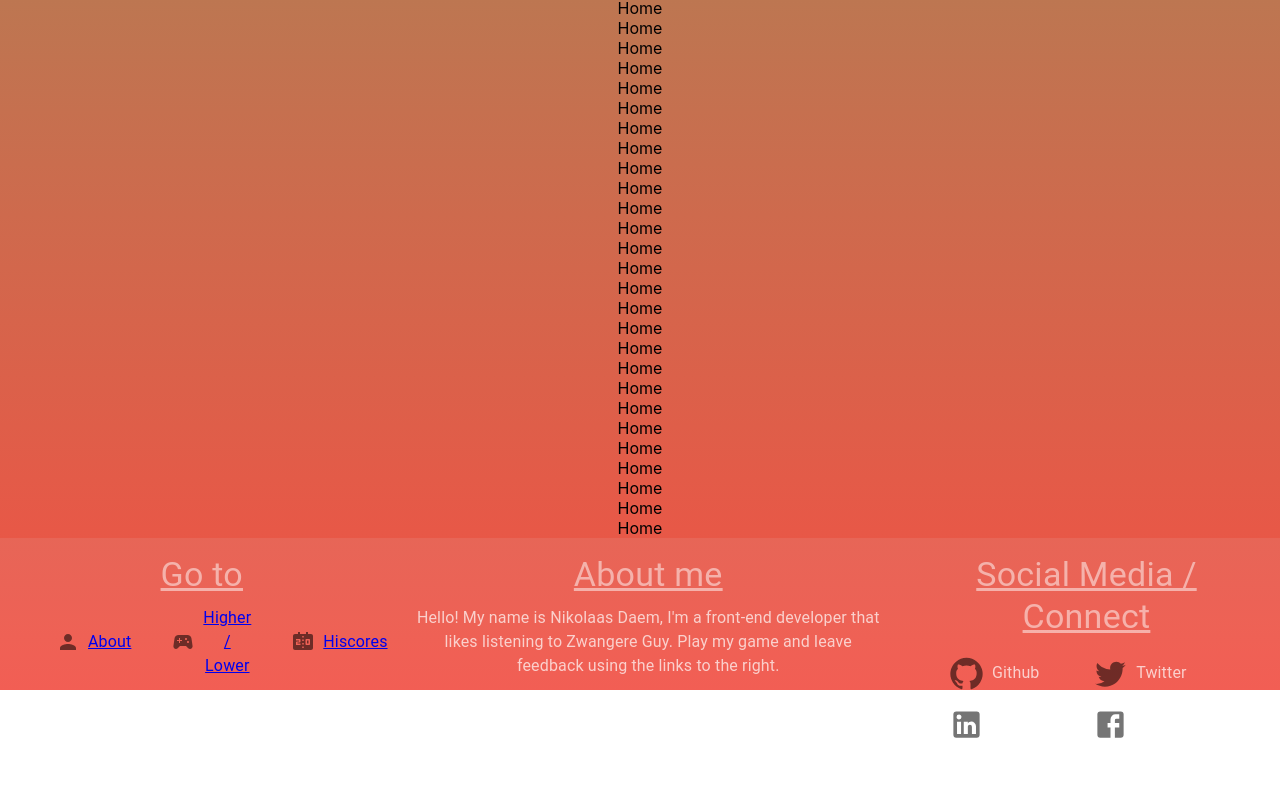
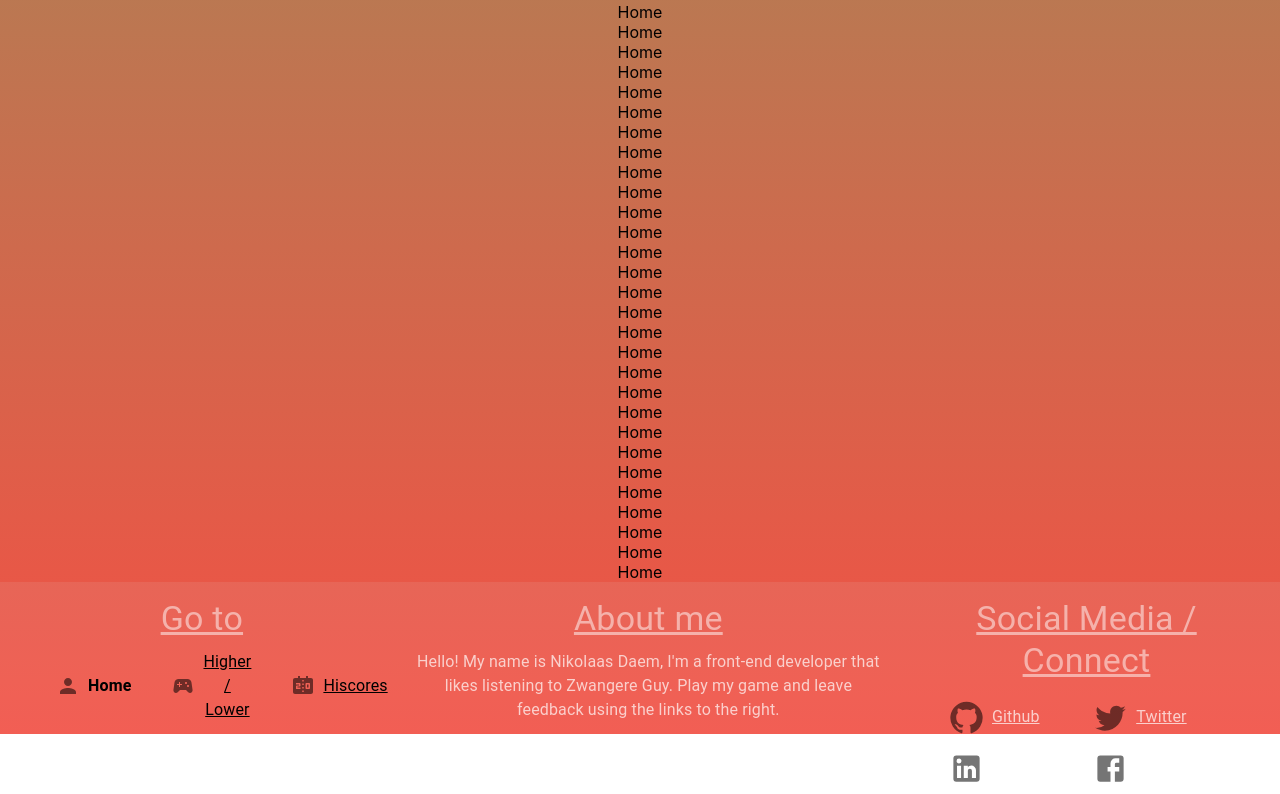
Before and after one commit to DaemNE/Higher-lower-revisited, a React (Create React App) app: page / in a window 1280 px wide. Shown: the part 1102-1896 px from the top of the page. Before the commit the page ends 1852 px from the top, so only its background shows below. Built offline with nearby package versions, Linux system fonts and the light colour scheme.

Commit message:
Adde submit button and hiscores tab

```diff
--- a/src/components/Footer.js
+++ b/src/components/Footer.js
@@ -6,8 +6,16 @@ import TwitterIcon from "@mui/icons-material/Twitter";
 import LinkedInIcon from "@mui/icons-material/LinkedIn";
 import SportsEsportsIcon from "@mui/icons-material/SportsEsports";
 import ScoreboardIcon from "@mui/icons-material/Scoreboard";
-import { NavLink, useLocation } from "react-router-dom";
+import { NavLink } from "react-router-dom";
 import { Person } from "@mui/icons-material";
+
+const navLinkStyles = ({ isActive }) => {
+  return {
+    fontWeight: isActive ? "bold" : "normal",
+    textDecoration: isActive ? "none" : "underline",
+    color: "black",
+  };
+};
 
 export const Footer = () => {
   return (
@@ -51,6 +59,7 @@ export const Footer = () => {
               </IconButton>
               <Typography>
                 <NavLink
+                  style={navLinkStyles}
                   to={"/"}
                   onClick={() => {
                     if (window.location.href === "http://localhost:3000/") {
@@ -58,7 +67,7 @@ export const Footer = () => {
                     }
                   }}
                 >
-                  About
+                  Home
                 </NavLink>
               </Typography>
             </Box>
@@ -76,6 +85,7 @@ export const Footer = () => {
               </IconButton>
               <Typography>
                 <NavLink
+                  style={navLinkStyles}
                   to={"/higher-lower"}
                   onClick={() => {
                     if (
@@ -103,6 +113,7 @@ export const Footer = () => {
               </IconButton>
               <Typography>
                 <NavLink
+                  style={navLinkStyles}
                   to={"/hiscores"}
                   onClick={() => {
                     if (
@@ -164,13 +175,22 @@ export const Footer = () => {
                   paddingLeft: "2rem",
                 }}
               >
-                <IconButton>
+                <IconButton
+                  href={"https://www.github.com/daemne"}
+                  target="_blank"
+                >
                   <GitHubIcon fontSize="large" />
                 </IconButton>
                 <Typography
                   sx={{
                     color: "rgba(255, 255, 255, 0.7)",
+                    "&:hover": {
+                      cursor: "pointer",
+                    },
                   }}
+                  component={"a"}
+                  href={"https://www.github.com/daemne"}
+                  target="_blank"
                 >
                   Github
                 </Typography>
@@ -183,13 +203,22 @@ export const Footer = () => {
                   paddingLeft: "2rem",
                 }}
               >
-                <IconButton>
+                <IconButton
+                  href={"https://www.linkedin.com/in/nikolaas-daem-834185123/"}
+                  target="_blank"
+                >
                   <LinkedInIcon fontSize="large" />
                 </IconButton>
                 <Typography
                   sx={{
                     color: "rgba(255, 255, 255, 0.7)",
+                    "&:hover": {
+                      cursor: "pointer",
+                    },
                   }}
+                  component={"a"}
+                  href={"https://www.linkedin.com/in/nikolaas-daem-834185123/"}
+                  target="_blank"
                 >
                   LinkedIn
                 </Typography>
@@ -204,13 +233,22 @@ export const Footer = () => {
                   paddingLeft: "2rem",
                 }}
               >
-                <IconButton>
+                <IconButton
+                  href={"https://www.twitter.com/zwangereguy"}
+                  target="_blank"
+                >
                   <TwitterIcon fontSize="large" />
                 </IconButton>
                 <Typography
                   sx={{
                     color: "rgba(255, 255, 255, 0.7)",
+                    "&:hover": {
+                      cursor: "pointer",
+                    },
                   }}
+                  component={"a"}
+                  href={"https://www.twitter.com/zwangereguy"}
+                  target="_blank"
                 >
                   Twitter
                 </Typography>
@@ -223,13 +261,22 @@ export const Footer = () => {
                   paddingLeft: "2rem",
                 }}
               >
-                <IconButton>
+                <IconButton
+                  href={"https://www.facebook.com/zwangereguy"}
+                  target="_blank"
+                >
                   <FacebookIcon fontSize="large" />
                 </IconButton>
                 <Typography
                   sx={{
                     color: "rgba(255, 255, 255, 0.7)",
+                    "&:hover": {
+                      cursor: "pointer",
+                    },
                   }}
+                  component={"a"}
+                  href={"https://www.facebook.com/zwangereguy"}
+                  target="_blank"
                 >
                   Facebook
                 </Typography>
--- a/src/components/Hiscores.js
+++ b/src/components/Hiscores.js
@@ -1,5 +1,89 @@
+import {
+  Box,
+  Card,
+  Paper,
+  Table,
+  TableBody,
+  TableCell,
+  TableContainer,
+  TableHead,
+  TableRow,
+} from "@mui/material";
 import React from "react";
 
 export const Hiscores = () => {
-  return <div>Hiscores</div>;
+  const mockData = [
+    {
+      name: "Nikolaas",
+      score: "24",
+    },
+    {
+      name: "Albert",
+      score: "5",
+    },
+    {
+      name: "Jesse",
+      score: "8",
+    },
+    {
+      name: "Fre",
+      score: "100",
+    },
+    {
+      name: "Alex",
+      score: "6",
+    },
+  ];
+  return (
+    <Box
+      sx={{
+        minHeight: "90vh",
+        display: "flex",
+        justifyContent: "center",
+        alignItems: "center",
+        paddingTop: "30px",
+        paddingBottom: "30px",
+      }}
+    >
+      <TableContainer
+        component={Card}
+        sx={{
+          background: "transparent",
+          width: "60vw",
+          border: "1px solid grey",
+        }}
+      >
+        <Table sx={{ minWidth: 650 }} size="small" aria-label="hi-scores table">
+          <TableHead>
+            <TableRow>
+              <TableCell
+                sx={{
+                  fontWeight: "bold",
+                }}
+              >
+                Name
+              </TableCell>
+              <TableCell
+                sx={{
+                  fontWeight: "bold",
+                }}
+              >
+                HighScore
+              </TableCell>
+            </TableRow>
+          </TableHead>
+          <TableBody>
+            {mockData.map((user) => {
+              return (
+                <TableRow key={user.name}>
+                  <TableCell>{user.name}</TableCell>
+                  <TableCell>{user.score}</TableCell>
+                </TableRow>
+              );
+            })}
+          </TableBody>
+        </Table>
+      </TableContainer>
+    </Box>
+  );
 };
--- a/src/components/ModalLostGame.js
+++ b/src/components/ModalLostGame.js
@@ -1,5 +1,13 @@
-import { Typography, Paper, IconButton, Box, Stack } from "@mui/material";
-import React from "react";
+import {
+  Typography,
+  Paper,
+  IconButton,
+  Box,
+  Stack,
+  Button,
+  TextField,
+} from "@mui/material";
+import React, { useState } from "react";
 import {
   TwitterIcon,
   RedditIcon,
@@ -12,12 +20,17 @@ import {
 } from "react-share";
 
 export const ModalLostGame = ({ score, highScore, display, restartGame }) => {
+  const [name, setName] = useState("");
   const quote =
-    "Hey, I just got " +
-    score +
-    " with a highscore of " +
+    "Do you want to test your knowledge of zwangere guy's songs? I just played this game and got a highScore of" +
     highScore +
-    ". This game is awesome.";
+    ". You can play this game at: ";
+
+  const submitToHiscores = () => {
+    // post request of current name and score
+    setName("");
+    restartGame();
+  };
   return (
     <Box
       sx={{
@@ -36,7 +49,6 @@ export const ModalLostGame = ({ score, highScore, display, restartGame }) => {
           zIndex: 1,
           bgcolor: "#E3E3E3",
           color: "white",
-
           display: "flex",
           justifyContent: "center",
           alignItems: "center",
@@ -56,6 +68,27 @@ export const ModalLostGame = ({ score, highScore, display, restartGame }) => {
         >
           Play again
         </IconButton>
+
+        <Stack direction={"row"} spacing={8}>
+          <TextField
+            variant="outlined"
+            label={"Name"}
+            color={"primary"}
+            sx={{ textShadow: "none" }}
+            value={name}
+            onChange={(event) => setName(event.target.value)}
+          ></TextField>
+          <Button
+            variant="outlined"
+            sx={{
+              color: "black",
+              border: "1px solid black",
+            }}
+            onClick={submitToHiscores}
+          >
+            Submit to HighScores
+          </Button>
+        </Stack>
 
         <Typography variant="h5">Share your score on</Typography>
         <br />
--- a/src/components/NavBar.js
+++ b/src/components/NavBar.js
@@ -7,6 +7,9 @@ const navLinkStyles = ({ isActive }) => {
   return {
     fontWeight: isActive ? "bold" : "normal",
     textDecoration: isActive ? "none" : "underline",
+    fontSize: "36px",
+    color: "rgba(0, 0, 0)",
+    padding: "20px",
   };
 };
 
@@ -18,7 +21,7 @@ export const NavBar = () => {
         display: "flex",
         justifyContent: "center",
         alignItems: "center",
-        height: "5vh",
+        bgcolor: "rgba(255, 255, 255, 0.2)",
       }}
       color={"transparent"}
     >
```
